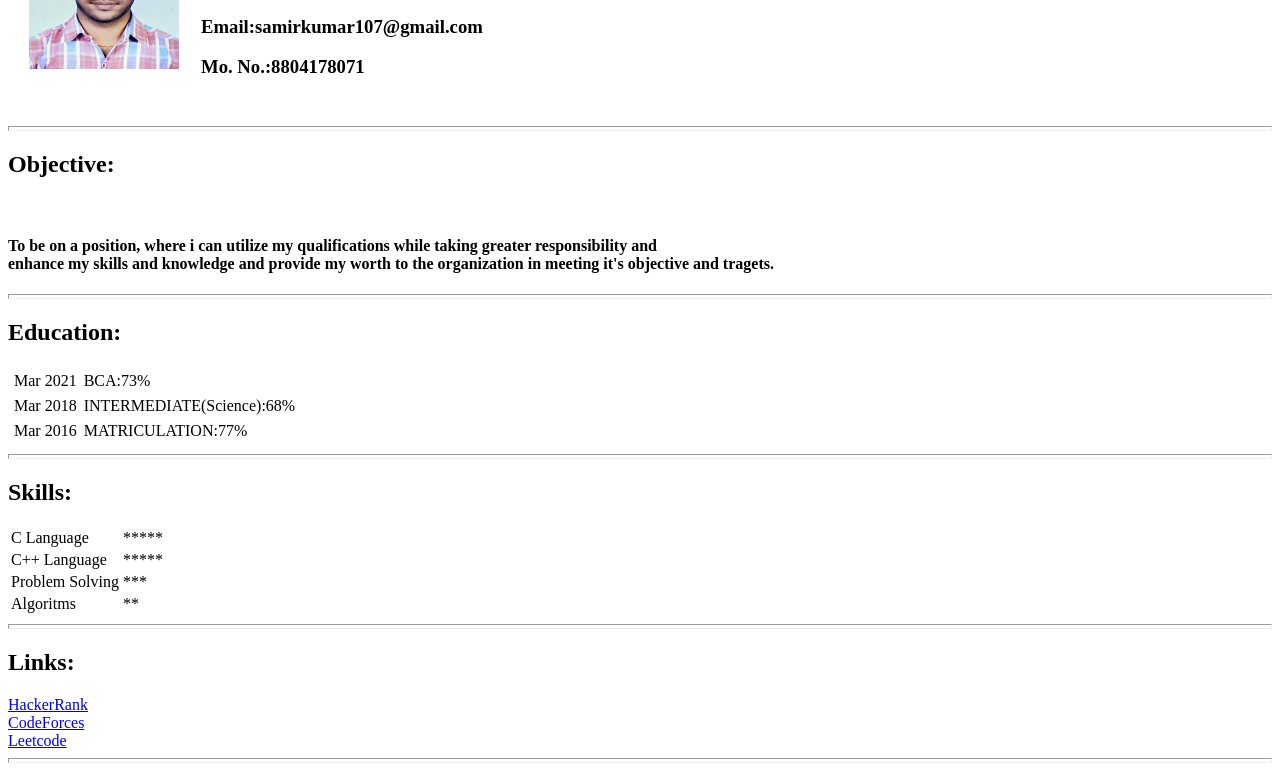
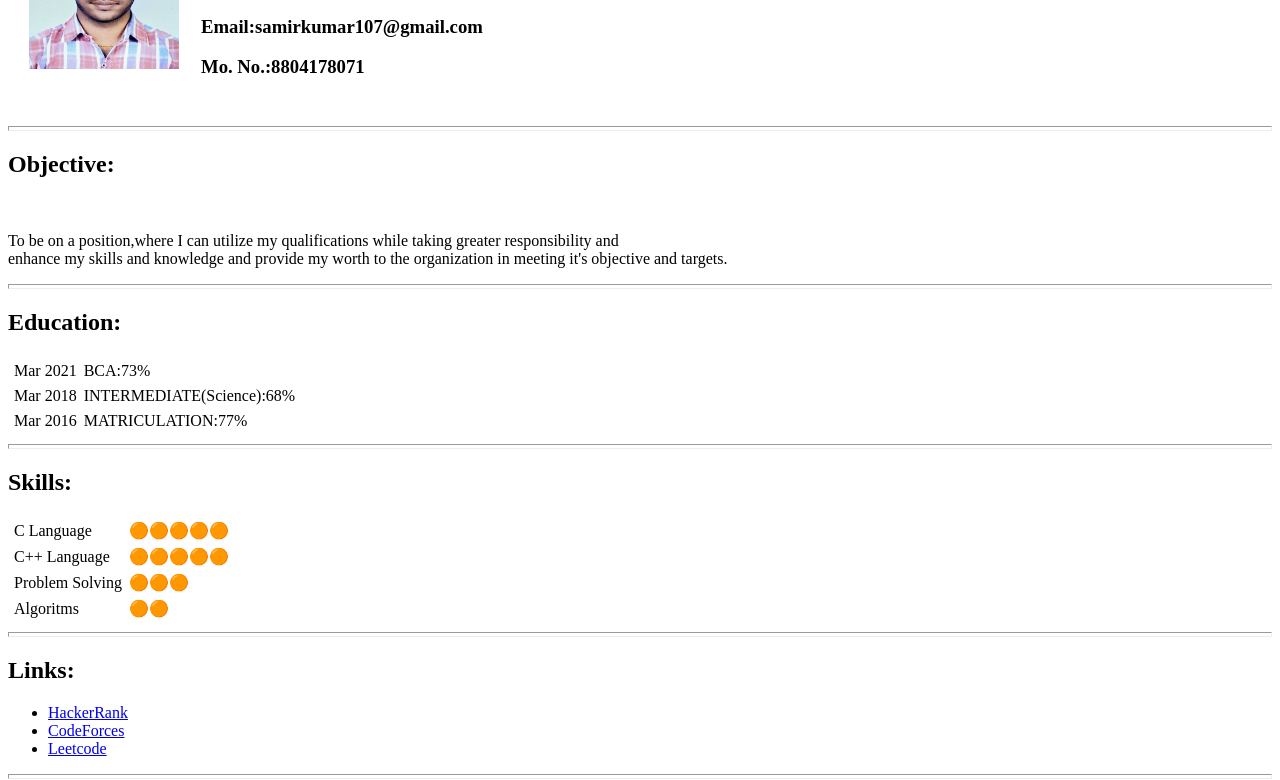
Before and after one commit to samirkumar1070/CV, a plain HTML site: page index.html in a window 1280 px wide. Shown: the part 134-914 px from the top of the page. Drawn offline with Linux system fonts and the light colour scheme.

Commit message:
Update index.html

```diff
--- a/index.html
+++ b/index.html
@@ -4,6 +4,7 @@
 	<meta charset="utf-8">
 	<meta name="viewport" content="width=device-width, initial-scale=1">
 	<title>SamCV</title>
+    <link rel="stylesheet" type="text/css" href="style.css">
 </head>
 <body>
 	<table cellspacing="20">
@@ -19,8 +20,8 @@
 	</table>
 	<hr size="5">
 	<h2>Objective:</h2><br>
-	<h4>To be on a position, where i can utilize my qualifications while taking greater responsibility and <br>enhance my skills
-    and knowledge and provide my worth to the organization in meeting it's objective and tragets.</h4>
+	<p>To be on a position,where I can utilize my qualifications while taking greater responsibility and <br>enhance my skills
+    and knowledge and provide my worth to the organization in meeting it's objective and targets.</p>
     <hr size="5">
     <h2>Education:</h2>
     <table cellspacing="5">
@@ -39,25 +40,26 @@
     </table cellspacing="5">
     <hr size="5">
     <h2>Skills:</h2>
-    <table>
+    <table cellspacing="5">
     <tr>
-    <td>C Language</td><td>*****</td>
+    <td>C Language</td><td>🟠🟠🟠🟠🟠</td>
     </tr>
     <tr>
-    <td>C++ Language</td><td> *****</td>
+    <td>C++ Language</td><td>🟠🟠🟠🟠🟠</td>
     </tr>
     <tr>
-    <td>Problem Solving</td><td> ***</td>
+    <td>Problem Solving</td><td> 🟠🟠🟠</td>
     </tr>
     <tr>
-    <td>Algoritms</td><td>**</td>
+    <td>Algoritms</td><td>🟠🟠</td>
     </tr>
     </table>
     <hr size="5">
     <h2>Links:</h2>
-    <a href="https://www.hackerrank.com/dashboard">HackerRank</a><br>
-    <a href="https://codeforces.com/profile/samirkumar1070">CodeForces</a><br>
-    <a href="https://leetcode.com/profile/points/">Leetcode</a>
+    <ul >
+    <li><a href="https://www.hackerrank.com/dashboard">HackerRank</a><br></li>
+    <li><a href="https://codeforces.com/profile/samirkumar1070">CodeForces</a><br></li>
+    <li><a href="https://leetcode.com/profile/points/">Leetcode</a></ul></li>
     <hr size="5">
     <h2>Contact:</h2>
     <form class="" action="mailto:gauravsinha1070@gmail.com" method="post">
```
